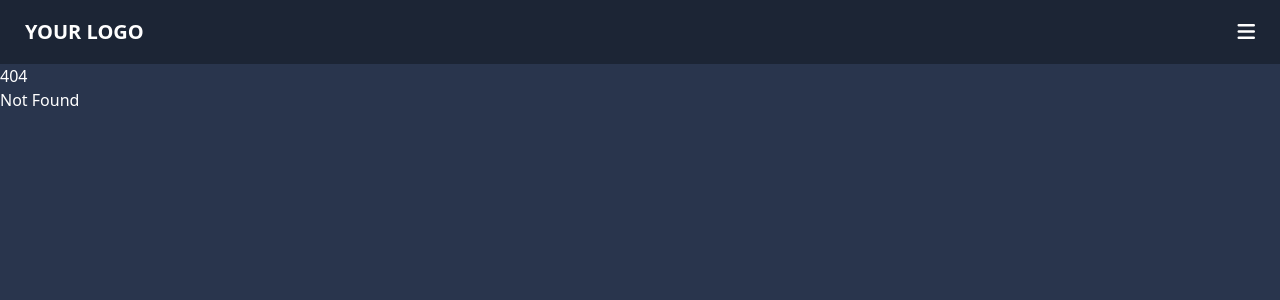
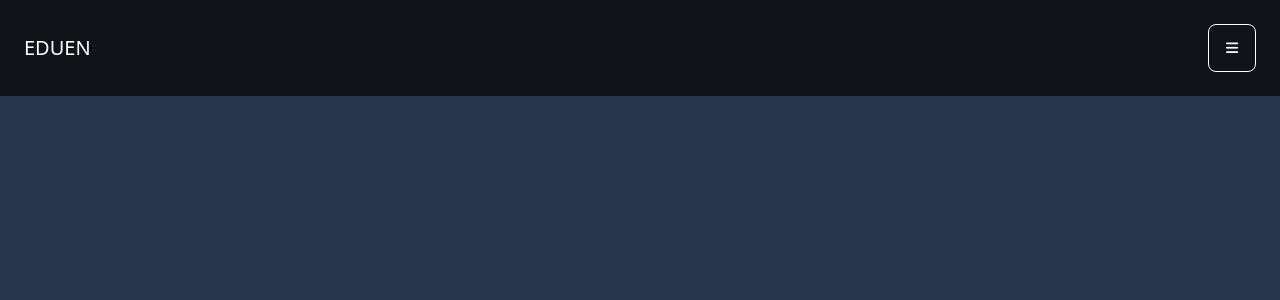
Before and after one commit to EduenSarceno/svelte-app, a SvelteKit app: page /posts in a window 1280 px wide. Before the commit this address had no page. Shown: the top 300 px of the page. Built offline with nearby package versions, Linux system fonts and the light colour scheme.

Commit message:
Utilizar componentes

```diff
--- a/site.theme.cjs
+++ b/site.theme.cjs
@@ -1,8 +1,8 @@
 const themes = require('daisyui/src/colors/themes');
 
 module.exports = {
-  'data-theme=site-theme': {
-    ...themes['data-theme=dark'],
+  '[data-theme=theme-site]': {
+    ...themes['[data-theme=dark]'],
     'base-100': '#29354d',
     'base-200': '#232F43',
     'base-300': '#1C2535',
--- /dev/null
+++ b/src/lib/components/_header-brand.svelte
@@ -0,0 +1,6 @@
+<script>
+import config from '$lib/config/all.js';
+const { brand } = config.header;
+</script>
+
+<span class="text-base-content text-xl select-none">{brand}</span>
--- /dev/null
+++ b/src/lib/components/_header-collapse.svelte
@@ -0,0 +1,14 @@
+<script>
+import Navbar from './_header-navbar.svelte';
+</script>
+
+<div>
+  <div class="dropdown dropdown-end block text-end">
+    <label tabindex="0" class="btn btn-square btn-outline">
+      <span class="fa-solid fa-bars"></span>
+    </label>
+    <div tabindex="0" class="dropdown-content">
+      <Navbar />
+    </div>
+  </div>
+</div>
--- /dev/null
+++ b/src/lib/components/_header-navbar-item.svelte
@@ -0,0 +1,24 @@
+<script>
+import { onDestroy, onMount } from 'svelte';
+import { page } from '$app/stores';
+
+export let slug;
+export let name;
+
+let active;
+
+const unsubscribe = page.subscribe(value => {
+  const { pathname } = value.url;
+  active = pathname == `/${slug}`;
+});
+onDestroy(unsubscribe);
+
+</script>
+
+<li>
+{#if active}
+  <a href="/{slug}" class="uppercase active">{name}</a>
+{:else}
+  <a href="/{slug}" class="uppercase">{name}</a>
+{/if}
+</li>
--- /dev/null
+++ b/src/lib/components/_header-navbar.svelte
@@ -0,0 +1,11 @@
+<script>
+import config from '$lib/config/all.js';
+import Link from './_header-navbar-item.svelte';
+const { links } = config.header.navbar;
+</script>
+
+<ul tabindex="0" class="menu basis-full shadow bg-neutral rounded-box p-2 w-52">
+  {#each links as link}
+    <Link {...link} />
+  {/each}
+</ul>
--- /dev/null
+++ b/src/lib/components/header.svelte
@@ -0,0 +1,9 @@
+<script>
+import Brand from './_header-brand.svelte';
+import Collapse from './_header-collapse.svelte';
+</script>
+
+<div class="bg-primary flex flex-row flex-end flex-wrap justify-between p-6 items-center">
+  <div class="md:basis-3/12"><Brand /></div>
+  <div class="md:grow md:basis-auto"><Collapse /></div>
+</div>
--- /dev/null
+++ b/src/lib/config/all.js
@@ -0,0 +1,13 @@
+export default {
+  header: {
+    brand: 'EDUEN',
+    navbar: {
+      links: [
+        {slug: '', name: 'home'},
+        {slug: 'about-us', name: 'about'},
+        {slug: 'posts', name: 'blog'},
+        {slug: 'contact-us', name: 'contact'}
+      ]
+    }
+  }
+};
--- a/src/routes/+layout.svelte
+++ b/src/routes/+layout.svelte
@@ -1,17 +1,10 @@
 <script>
 import '../app.css';
+import Header from '$lib/components/header.svelte';
 </script>
-
 <div class="flex flex-col min-h-screen">
-<header class="flex-none navbar bg-base-300 text-base-content">
-<div class="flex-1">
-  <a class="btn btn-ghost text-xl">Your logo</a>
-</div>
-<div class="flex-none">
-  <a class="btn btn-ghost text-xl"><span class="fa-solid fa-bars"></span></a>
-</div>
-</header>
-<div class="flex-1 flex flex-col">
-<slot/>
+  <Header/>
+<div class="flex-grow overflow-y">
+  <slot />
 </div>
 </div>
--- a/src/routes/+page.svelte
+++ b/src/routes/+page.svelte
@@ -1,8 +1,9 @@
-<div class="hero flex-1">
-<div class="hero-content text-center">
-  <div class="max-w-md">
-  <h1 class="text-6xl font-bold">Welcome to SvelteKit</h1>
-  <p class="py-6">Visit <a href="https://kit.svelte.dev" class="btn btn-sm btn-primary">kit.svelte.dev</a> to read the documentation</p>
+<div class="hero min-h-screen">
+  <div class="hero-content text-center">
+    <div class="max-w-md">
+      <h1 class="text-5xl font-bold">SvelteKit.js + Vite.js</h1>
+      <p class="py-6">Este sitio está hecho completamente a través de svelte</p>
+      <a href="/posts" class="btn btn-primary">Probar ahora</a>
+    </div>
   </div>
 </div>
-</div>
```
Also changed, not shown: src/routes/about-us/+page.svelte (added), src/routes/contact-us/+page.svelte (added), src/routes/posts/+page.svelte (added).
